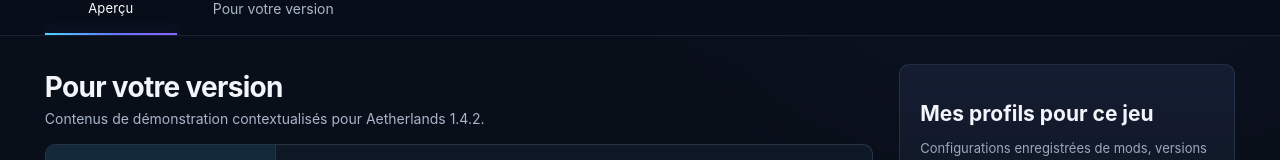
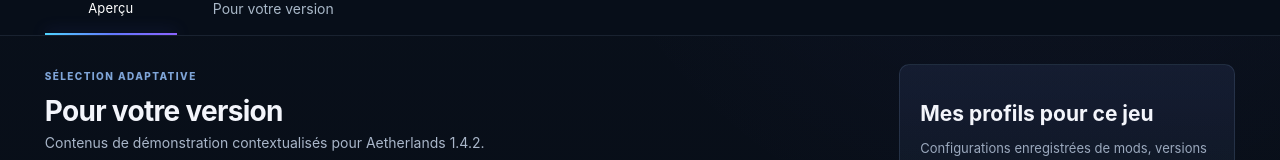
Before and after one commit to Jajaz537/Nova-Forge-Site-Public, a React (Vite) app in the folder review-evidence/modaryx-v2-living-threshold-prototype-20261003/: page / in a window 1280 px wide. Shown: the part 504-664 px from the top of the page. Built offline with nearby package versions, Linux system fonts and the light colour scheme; grey boxes are pictures that could not be loaded.

Commit message:
fix: keep Game Hub state kicker visible for product flow proof

```diff
--- a/review-evidence/modaryx-v2-living-threshold-prototype-20261003/src/product-blue-violet.css
+++ b/review-evidence/modaryx-v2-living-threshold-prototype-20261003/src/product-blue-violet.css
@@ -525,7 +525,11 @@ h1, h2, h3,
 }
 
 .game-hub-page .section-heading .kicker {
-  display: none;
+  display: inline-block;
+  margin-bottom: 6px;
+  color: #7fa5d8;
+  font-size: 10px;
+  letter-spacing: .14em;
 }
 
 .game-hub-page .section-heading h2 {
```
